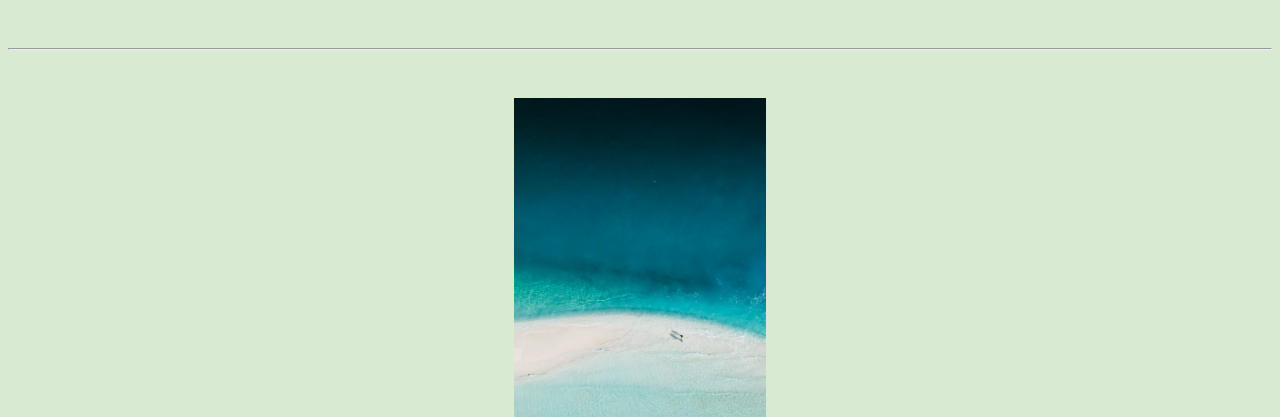
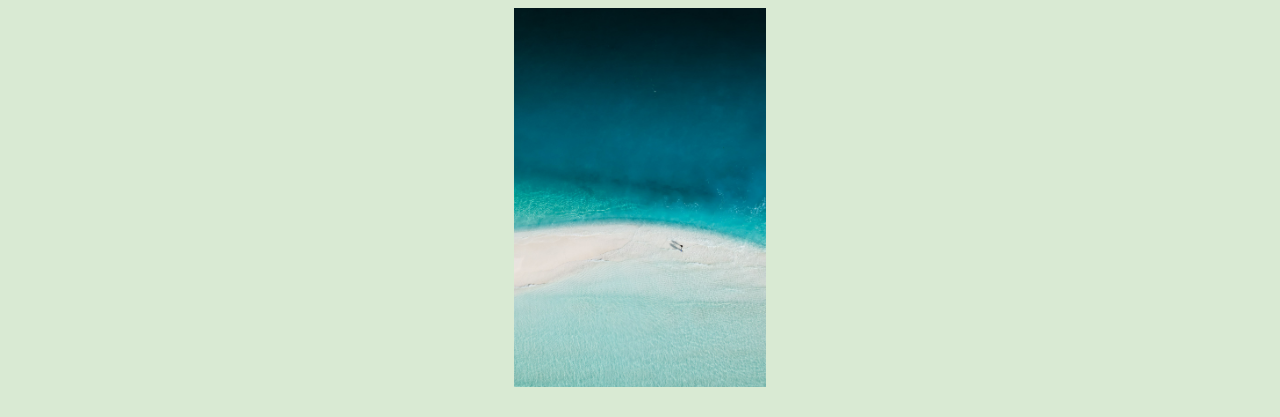
Before and after one commit to iamryan2923/iamryan2923.github.io, a plain HTML site: page resume.html in a window 1280 px wide. Shown: the top 417 px of the page. Drawn offline with Linux system fonts and the light colour scheme.

Commit message:
Update resume.html

```diff
--- a/resume.html
+++ b/resume.html
@@ -1,7 +1,4 @@
 <!doctype html>
-
-<!-- this is a comment for human! -->
-
 <html lang="en">
 
   <header>
@@ -15,18 +12,15 @@
   </header>
 
   <body>
-    <hr>
-
     <img src="images/headshot.jpg" alt="Siddique Ahmad Ryan's headshot" width="20%">
 
     <h1>Siddique Ahmad Ryan</h1>
     <h4>Student of BS Computer Science, Web developer, Graphics Designer</h4>
 
     <p>Email: <a href="mailto:i220781@nu.edu.pk" target="_blank">i220781@nu.edu.pk</a></p>
-    <!-- don't post physical address, personal phone number or other personal information on the web! -->
 
     <h2>Portfolio</h2>
-      <h3>GitHub: <a href="https://github.com/iamryan2923" target="_blank">https://github.com/iamryan2923</a></h3>
+    <h3>GitHub: <a href="https://github.com/iamryan2923" target="_blank">https://github.com/iamryan2923</a></h3>
 
     <h2>Education</h2>
 
```
